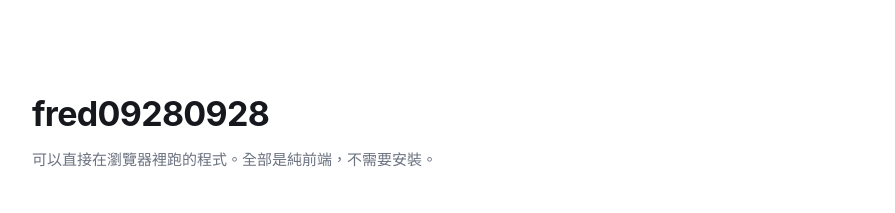
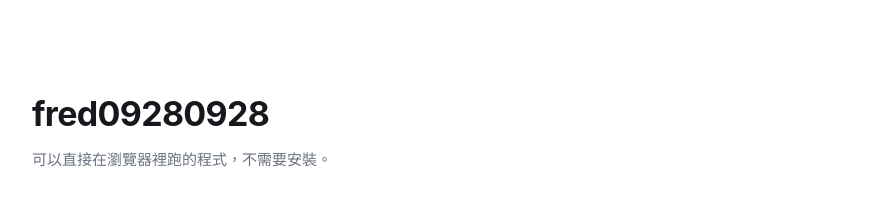
Before and after one commit to fred09280928/fred09280928.github.io, a plain HTML site: page index.html in a window 1280 px wide. Shown: the top 213 px of the page, without its empty margins (192-1087 px from the left). Drawn offline with Linux system fonts and the light colour scheme.

Commit message:
portal: subtitle no longer claims every app is pure frontend

```diff
--- a/index.html
+++ b/index.html
@@ -12,7 +12,7 @@
 <main>
   <header class="head">
     <h1>fred09280928</h1>
-    <p class="sub">可以直接在瀏覽器裡跑的程式。全部是純前端，不需要安裝。</p>
+    <p class="sub">可以直接在瀏覽器裡跑的程式，不需要安裝。</p>
   </header>
 
   <section id="apps" class="grid" aria-label="程式清單"></section>
```
